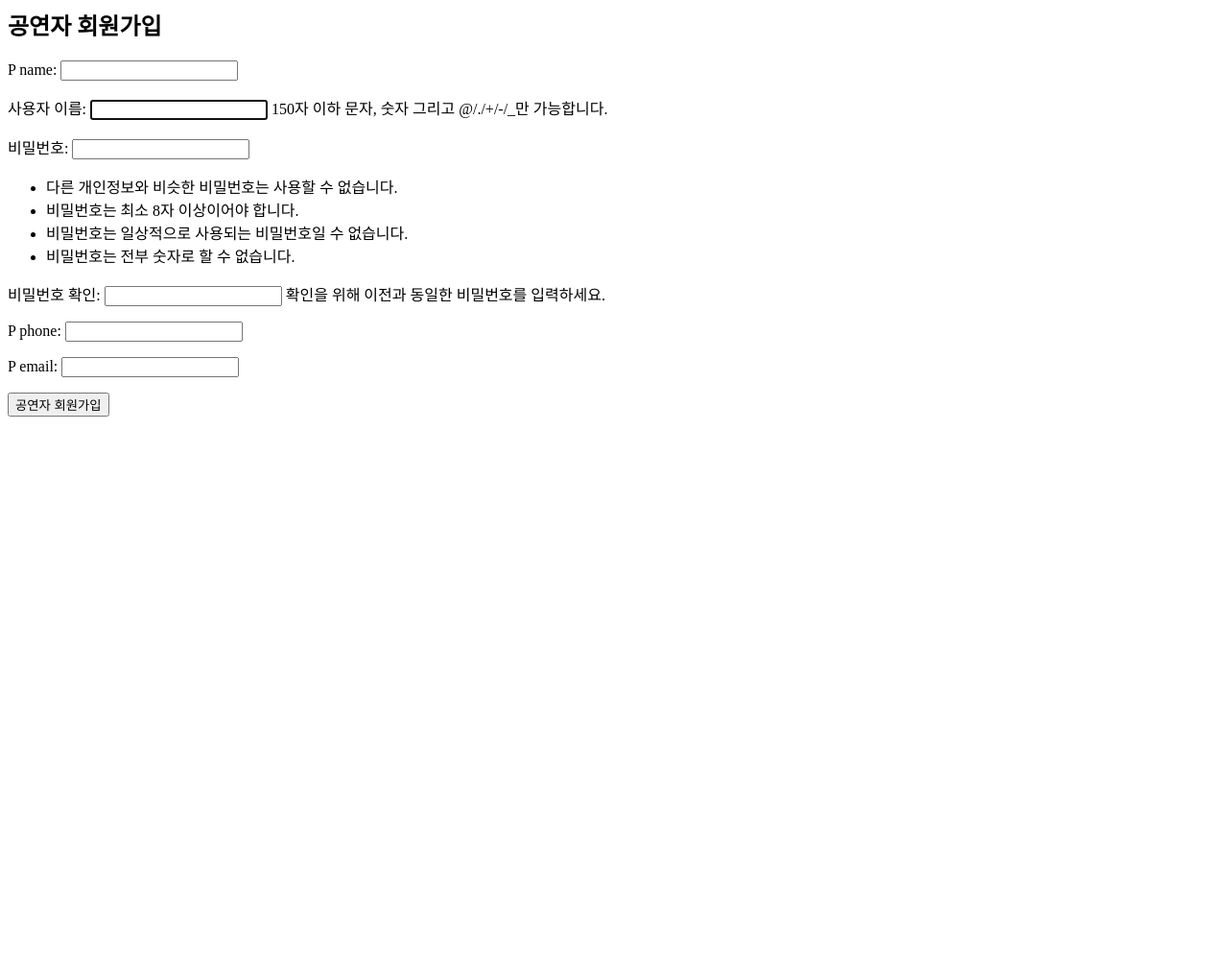
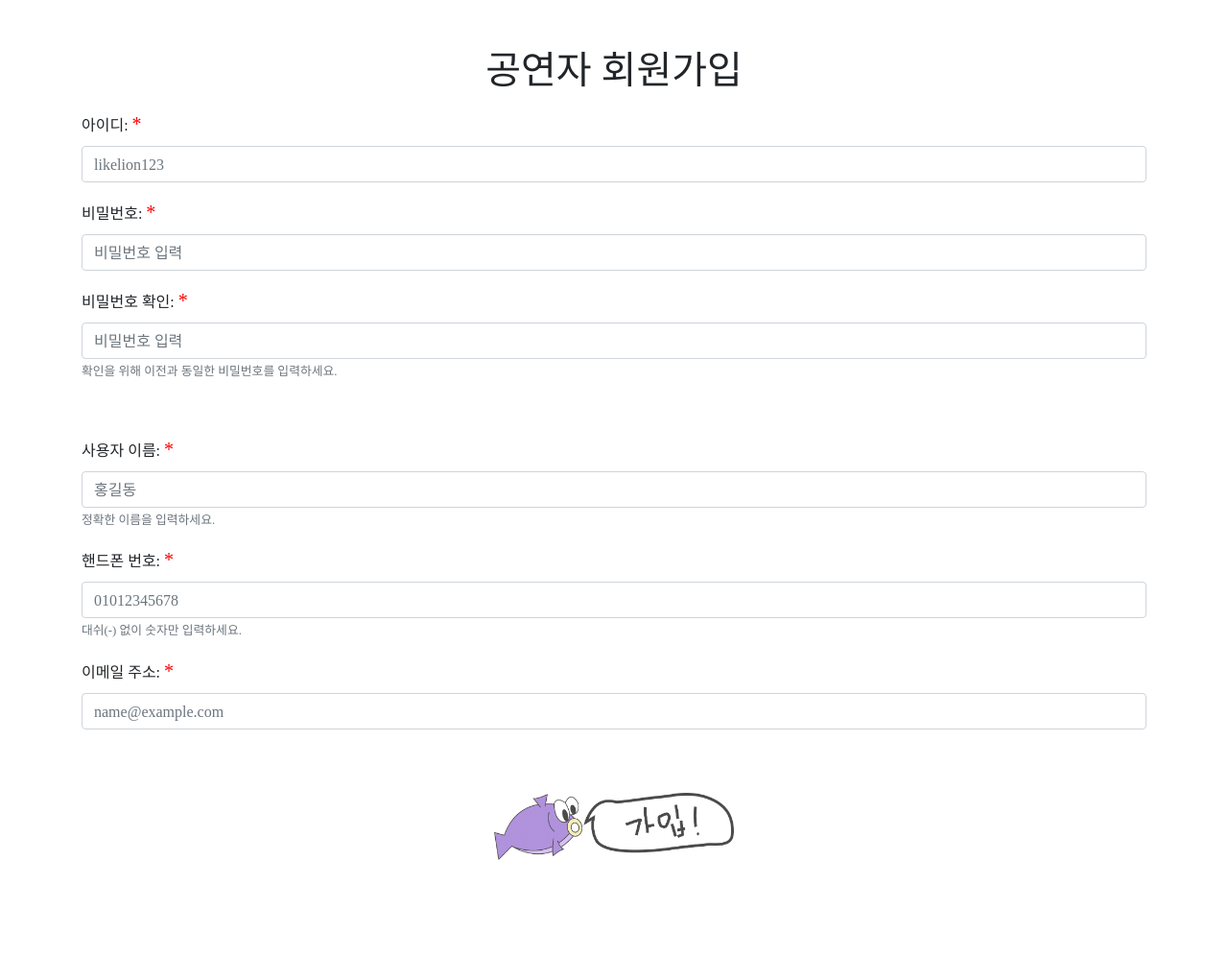
Before and after one commit to pjh6792/gazami, a Django app: page /accounts/p_signup/ in a window 1280 px wide. Shown: the whole page at 96% size. Before the commit the page ends 434 px from the top, so only its background shows below. Run offline with Django 3.2, Linux system fonts and the light colour scheme; some libraries are stand-ins or nearby versions; some web fonts are replaced.

Commit message:
p and c signup.html update

```diff
--- a/static/css/accounts_style.css
+++ b/static/css/accounts_style.css
@@ -0,0 +1,54 @@
+/* font setting */
+/* if you want to change font to '이숲체', add the class 'esup' to the element you want */
+@font-face { font-family: 'LeeHyunJi'; src: url('https://cdn.jsdelivr.net/gh/projectnoonnu/noonfonts_two@1.0/LeeHyunJi.woff') format('woff'); font-weight: normal; font-style: normal; }
+.esup{
+    font-family: 'LeeHyunJi';
+}
+
+
+/* applying font-family to the placeholder */
+::placeholder { /* Chrome, Firefox, Opera, Safari 10.1+ */
+    font-family: 'LeeHyunJi';
+  }
+
+  :-ms-input-placeholder { /* Internet Explorer 10-11 */
+    font-family: 'LeeHyunJi';
+  }
+
+  ::-ms-input-placeholder { /* Microsoft Edge */
+    font-family: 'LeeHyunJi';
+  }
+
+
+/* c_signup.html */
+.upper_blank{
+    height: 50px;
+}
+
+.required{
+    color: red;
+    font-size: 20px;
+}
+
+.btn_register{
+    background-color:white;
+    width: 250px;
+    opacity: 0.7;
+}
+
+.register_button{
+    border: none;
+    background: none;
+    padding: 0;
+    margin-top: 50px;
+    margin-bottom: 100px;
+}
+
+.btn_container{
+    text-align: center;
+}
+
+h1{
+    text-align: center;
+    margin-bottom: 50px;
+}
--- a/templates/accounts/p_signup.html
+++ b/templates/accounts/p_signup.html
@@ -1,11 +1,67 @@
-<html><head></head><body><h2>공연자 회원가입</h2>
+<!DOCTYPE html>
+
+{% load staticfiles %}
+<html>
+    <head>
+        <link rel="stylesheet" href="{% static 'css/accounts_style.css' %}">
+        <link rel="stylesheet" href="https://stackpath.bootstrapcdn.com/bootstrap/4.3.1/css/bootstrap.min.css" integrity="sha384-ggOyR0iXCbMQv3Xipma34MD+dH/1fQ784/j6cY/iJTQUOhcWr7x9JvoRxT2MZw1T" crossorigin="anonymous">
+    </head>
+    <body>
+        <div class='container'>
+        <div class='upper_blank'></div>
+        <h1 class = 'register esup'>공연자 회원가입</h1>
     <form method="POST">
         <input type="hidden" name="csrfmiddlewaretoken" value="MDgQtJEmy3nlL80LDg5PdoGjmH8nrcUUPmgeAjDaNP8x2KHxML6yPjtMr0NJM9mS">
-        <p><label for="id_p_name">P name:</label> <input type="text" name="p_name" required="" id="id_p_name"></p>
-    <p><label for="id_username">사용자 이름:</label> <input type="text" name="username" maxlength="150" autofocus="" required="" id="id_username"> <span class="helptext">150자 이하 문자, 숫자 그리고 @/./+/-/_만 가능합니다.</span></p>
-    <p><label for="id_password1">비밀번호:</label> <input type="password" name="password1" required="" id="id_password1"> <span class="helptext"></span></p><ul><li>다른 개인정보와 비슷한 비밀번호는 사용할 수 없습니다.</li><li>비밀번호는 최소 8자 이상이어야 합니다.</li><li>비밀번호는 일상적으로 사용되는 비밀번호일 수 없습니다.</li><li>비밀번호는 전부 숫자로 할 수 없습니다.</li></ul><p></p>
-    <p><label for="id_password2">비밀번호 확인:</label> <input type="password" name="password2" required="" id="id_password2"> <span class="helptext">확인을 위해 이전과 동일한 비밀번호를 입력하세요. </span></p>
-    <p><label for="id_p_phone">P phone:</label> <input type="text" name="p_phone" required="" id="id_p_phone"></p>
-    <p><label for="id_p_email">P email:</label> <input type="email" name="p_email" required="" id="id_p_email"></p>
-        <button type="submit">공연자 회원가입</button>
-    </form></body></html>
+        <p>
+            <div class="form-group">
+                <label for="id_p_name" class='esup'>아이디: <span class="required">*</span></label>
+                <input type="text" name="p_name" class="form-control" id="id_c_name" aria-describedby="emailHelp" placeholder="likelion123" required>
+            </div>
+        </p>
+        <p>
+            <div class="form-group">
+                <label for="id_password1" class='esup'>비밀번호: <span class="required">*</span></label>
+                <input type="password" class="form-control" id="id_passsword1" name = "password1" placeholder="비밀번호 입력" required>
+            </div>
+        </p>
+        <p>
+            <div class="form-group">
+                <label for="id_password2" class='esup'>비밀번호 확인: <span class="required">*</span></label>
+                <input type="password" class="form-control" id="id_passsword2" name = "password2" placeholder="비밀번호 입력" required>
+                <small id="passwordHelp" class="form-text text-muted helptext esup">확인을 위해 이전과 동일한 비밀번호를 입력하세요. </small>
+            </div>
+        </p>
+
+        <br>
+
+        <p>
+            <div class="form-group">
+                <label for="id_username" class='esup'>사용자 이름: <span class="required">*</span></label>
+                <input type="text" class="form-control username" id="id_username" aria-describedby="emailHelp" placeholder="홍길동"
+                maxlength = "150" name="username" required>
+                <small id="nameHelp" class="form-text text-muted helptext esup">정확한 이름을 입력하세요.</small>
+            </div>
+        </p>
+        <p>
+            <div class="form-group">
+                <label for="id_p_phone" class='esup'>핸드폰 번호: <span class="required">*</span></label>
+                <input type="text" class="form-control username" id="id_p_phone" aria-describedby="emailHelp" placeholder="01012345678"
+                maxlength = "150" name = "p_phone" required>
+                <small id="nameHelp" class="form-text text-muted helptext esup">대쉬(-) 없이 숫자만 입력하세요.</small>
+            </div>
+        </p>
+        <p>
+            <div class="form-group">
+                <label for="id_p_email" class='esup'>이메일 주소: <span class="required">*</span></label>
+                <input type="email" name="p_email" class="form-control" id="id_p_email" placeholder="name@example.com" required>
+            </div>
+        </p>
+        <div class='btn_container'>
+            <button class='register_button' type="submit">
+                <img class='btn_register' src="{% static 'images/btn_register.jpeg' alt='btn upload fail' %}">
+            </button>
+        </div>
+    </form>
+    </div>
+    </body>
+</html>
```
Also changed, not shown: templates/accounts/c_signup.html (+43 -19 lines), static/images/btn_register.jpeg (renamed from static/images/btn_register.png).
